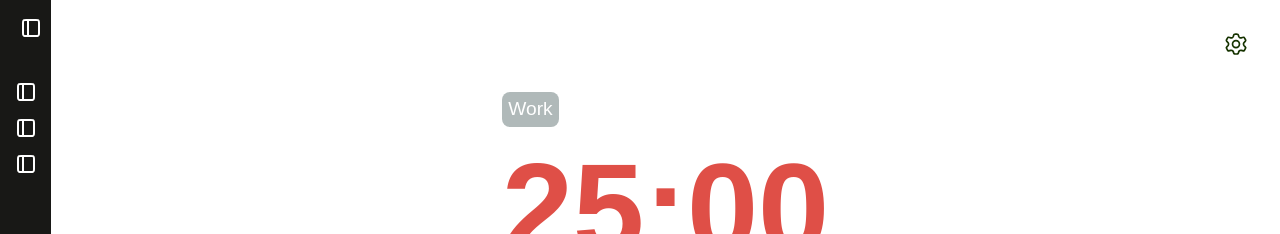
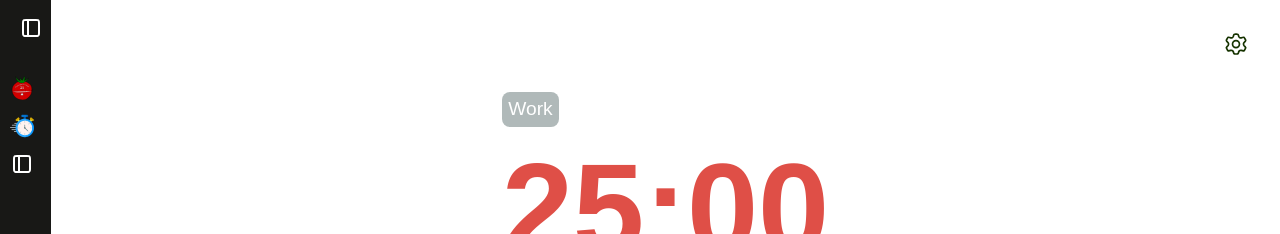
Before and after one commit to Anurag1096/pomodoro-timer, a Next.js app: page /dashboard in a window 1280 px wide. Shown: the top 234 px of the page. Built offline with nearby package versions, Linux system fonts and the light colour scheme.

Commit message:
wip: svg and css fix

```diff
--- a/src/component/Layout/componentStyles/SideBarDesk.module.css
+++ b/src/component/Layout/componentStyles/SideBarDesk.module.css
@@ -5,6 +5,7 @@
   color: #ffffff;
   padding: 1rem;
   z-index:1;
+
   overflow: visible;
   transition: width 0.4s ease;
 }
@@ -40,9 +41,11 @@
     text-align:center;
 }
 .sbDesktop-liClose{
-    padding:4px;
+    padding-right:8px;
     display:flex;
-    border-radius:0.1rem;
+    align-items:center;
+    margin-bottom:10px;
+
 
 
 }
@@ -74,6 +77,7 @@
 .sbDesktop-liClose:hover{
   width:100%;
   hegith:100%;
-  border-radius:4px solid;
-   background-color: rgba(38, 54, 88, 0.9);
+
+  border-right:0.5px solid red;
+
 }
--- a/src/component/Layout/sideBarDesktop.tsx
+++ b/src/component/Layout/sideBarDesktop.tsx
@@ -6,9 +6,9 @@ import Tooltip from "../Tooltip"
 import styles from '@/component/Layout/componentStyles/SideBarDesk.module.css'
 const SideBarDesktop=()=>{
 const links = [
-  { href: "/dashboard", label: "Pomodoro", icon: "/svg/curtain_open.svg" },
-  { href: "/dashboard/stopwatch", label: "Stopwatch", icon: "/svg/curtain_open.svg" },
-  { href: "/dashboard/settings", label: "Clock", icon: "/svg/curtain_open.svg" },
+  { href: "/dashboard", label: "Pomodoro", icon: "/svg/pomo.svg" ,isSelect:false},
+  { href: "/dashboard/stopwatch", label: "Stopwatch", icon: "/stopwatch.png" ,isSelect:false},
+  { href: "/dashboard/settings", label: "Clock", icon: "/svg/curtain_open.svg",isSelect:false },
 ];
   const isExpanded=useAppSelector(state=>state.sidebarDesk.isExpanded)
    const dispatch =useAppDispatch()
--- a/src/component/Timer/Hours.tsx
+++ b/src/component/Timer/Hours.tsx
@@ -4,7 +4,7 @@ type HoursProps = {
   Hours: number;
 };
 const HOURS = ({ Hours }: HoursProps) => {
-  return <div className={Styles['work--color']}>{`${Hours ? Hours.toString().padStart(2, "0")+":" : " "}`}</div>;
+  return <div className={Styles["hhmmss--size"]}>{`${Hours ? Hours.toString().padStart(2, "0")+":" : " "}`}</div>;
 };
 
 export default HOURS;
```
Also changed, not shown: src/store/slices/stopwatchSlice.ts (added, +38 -0 lines), public/stopwatch.png (added), public/svg/pomo.svg (added).
